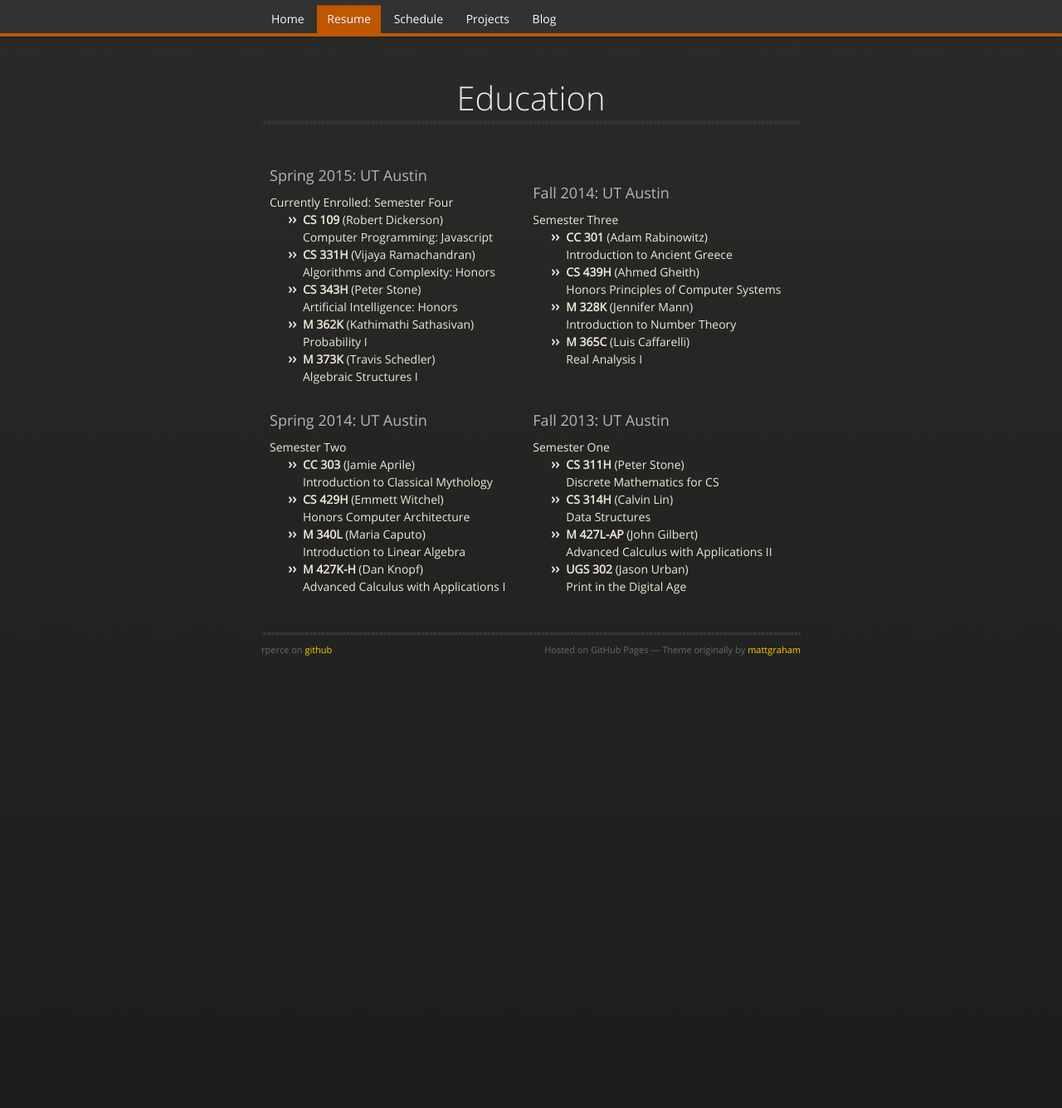
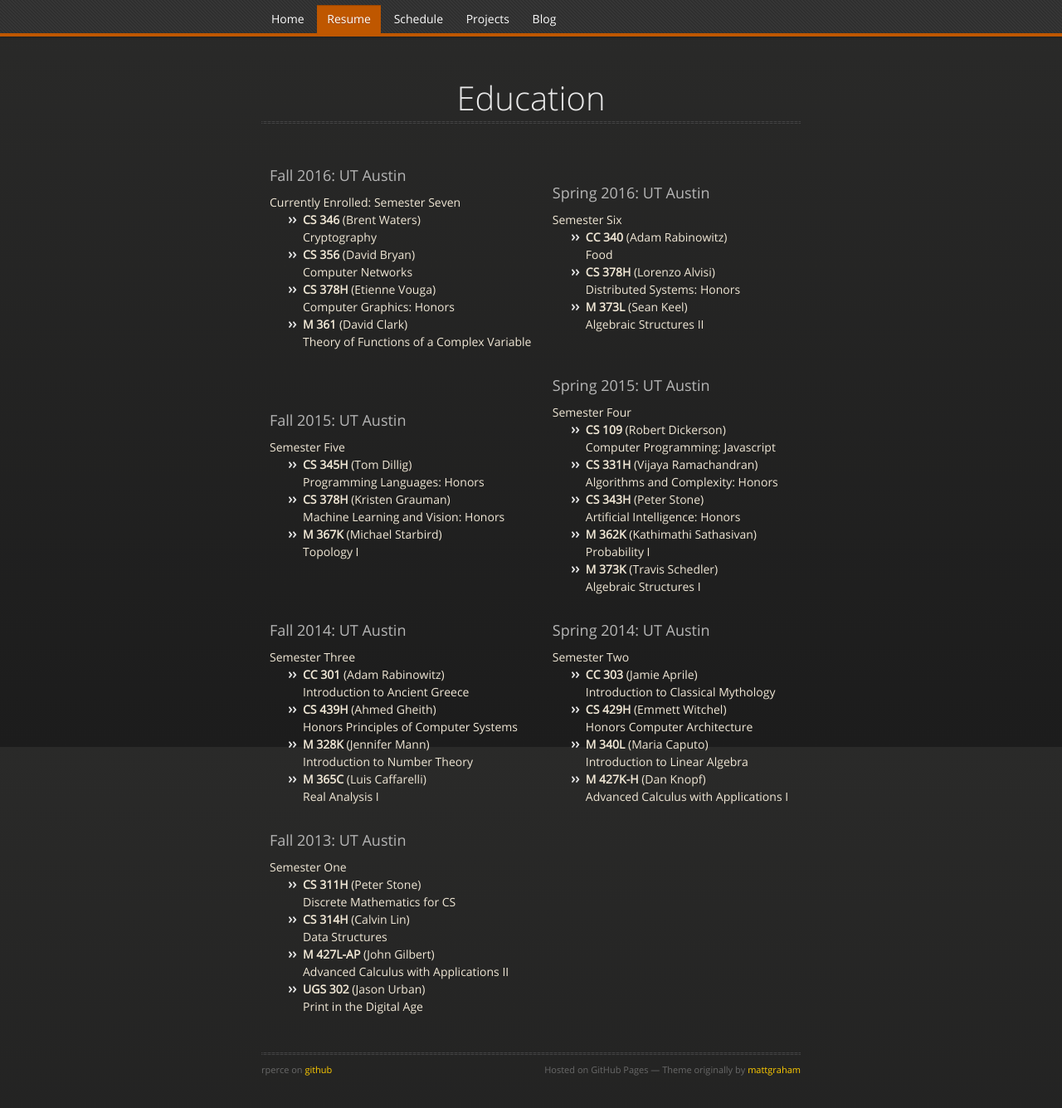
Before and after one commit to rperce/rperce.github.io, a Jekyll site: the page built from education/index.html, in a window 1280 px wide and 1381 px high. Shown: the top 1335 px of the window at 83% size. Built offline with Jekyll 4.4.1, drawn with Linux system fonts in a browser that asks for light colours; nearby versions of some CDN libraries.

Commit message:
Updated classes

```diff
--- a/education/index.html
+++ b/education/index.html
@@ -3,8 +3,30 @@
 h1: Education
 semesters:
     -
+        where: "Fall 2016: UT Austin"
+        subtext: "Currently Enrolled: Semester Seven"
+        classes:
+            - "CS 346, Brent Waters, Cryptography"
+            - "CS 356, David Bryan, Computer Networks"
+            - "CS 378H, Etienne Vouga, Computer Graphics: Honors"
+            - "M 361, David Clark, Theory of Functions of a Complex Variable"
+    -
+        where: "Spring 2016: UT Austin"
+        subtext: "Semester Six"
+        classes:
+            - "CC 340, Adam Rabinowitz, Food, Health, and Culture in the Ancient Mediterranean"
+            - "CS 378H, Lorenzo Alvisi, Distributed Systems: Honors"
+            - "M 373L, Sean Keel, Algebraic Structures II"
+    -
+        where: "Fall 2015: UT Austin"
+        subtext: "Semester Five"
+        classes:
+            - "CS 345H, Tom Dillig, Programming Languages: Honors"
+            - "CS 378H, Kristen Grauman, Machine Learning and Vision: Honors"
+            - "M 367K, Michael Starbird, Topology I"
+    -
         where: "Spring 2015: UT Austin"
-        subtext: "Currently Enrolled: Semester Four"
+        subtext: "Semester Four"
         classes:
             - "CS 109, Robert Dickerson, Computer Programming: Javascript"
             - "CS 331H, Vijaya Ramachandran, Algorithms and Complexity: Honors"
```
